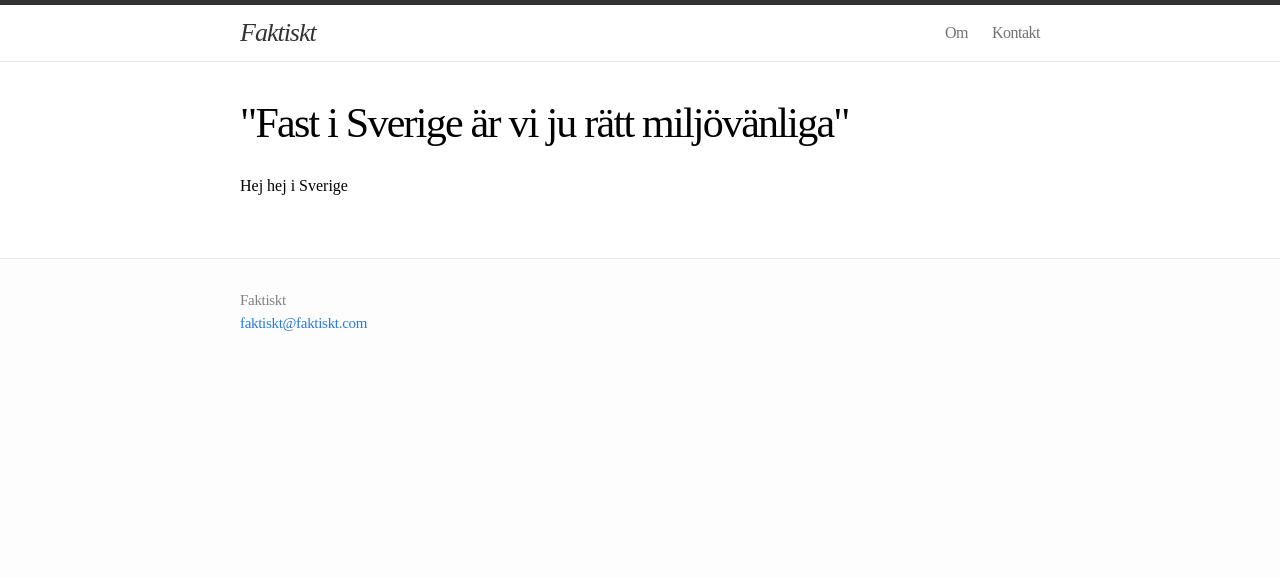
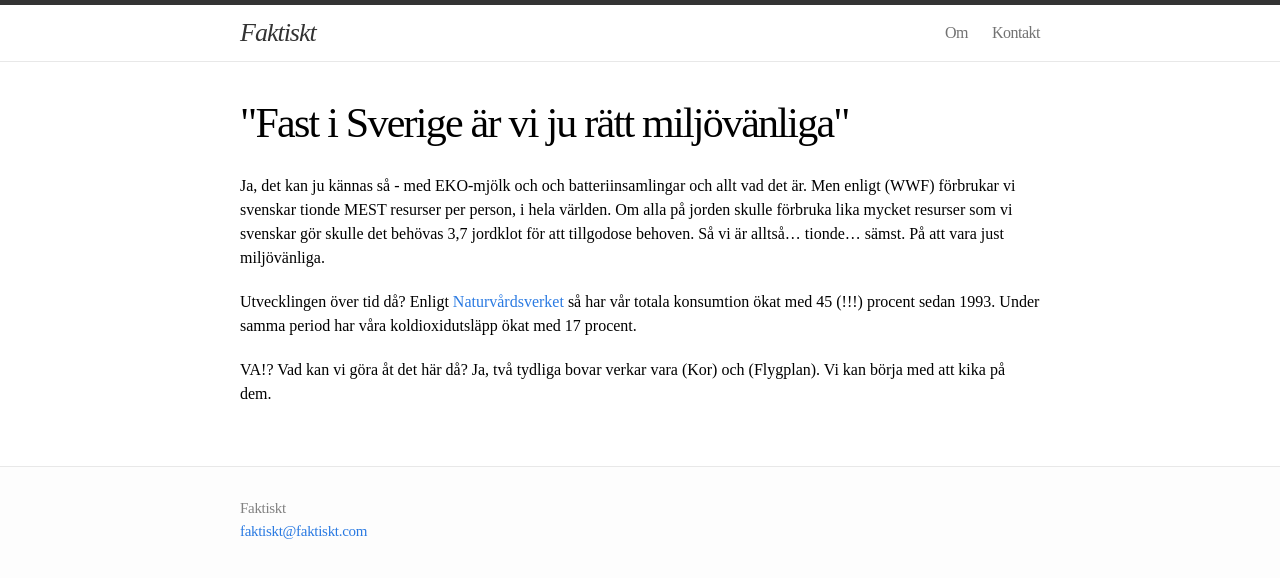
Before and after one commit to frigolitvarulv/faktiskt.github.io, a Jekyll site: the page built from miljo/fast-i-sverige.md, in a window 1280 px wide. Shown: the top 578 px of the page. Built offline with Jekyll 4.4.1, drawn with Linux system fonts in a browser that asks for light colours; Markdown is read by kramdown in place of the engine named in the settings.

Commit message:
Updated fast-i-sverige.md

```diff
--- a/miljo/fast-i-sverige.md
+++ b/miljo/fast-i-sverige.md
@@ -4,5 +4,8 @@ title: Fast i Sverige är vi ju rätt miljövänliga
 published: true
 ---
 
+Ja, det kan ju kännas så - med EKO-mjölk och och batteriinsamlingar och allt vad det är. Men enligt (WWF) förbrukar vi svenskar tionde MEST resurser per person, i hela världen. Om alla på jorden skulle förbruka lika mycket resurser som vi svenskar gör skulle det behövas 3,7 jordklot för att tillgodose behoven. Så vi är alltså... tionde... sämst. På att vara just miljövänliga.
 
-Hej hej i Sverige
+Utvecklingen över tid då? Enligt [Naturvårdsverket](https://www.naturvardsverket.se/Documents/publikationer6400/978-91-620-6653-6.pdf?pid=14404 "Naturvårdsverket - Hållbara konsumtionsmönster") så har vår totala konsumtion ökat med 45 (!!!) procent sedan 1993. Under samma period har våra koldioxidutsläpp ökat med 17 procent.
+
+VA!? Vad kan vi göra åt det här då? Ja, två tydliga bovar verkar vara (Kor) och (Flygplan). Vi kan börja med att kika på dem.
```
